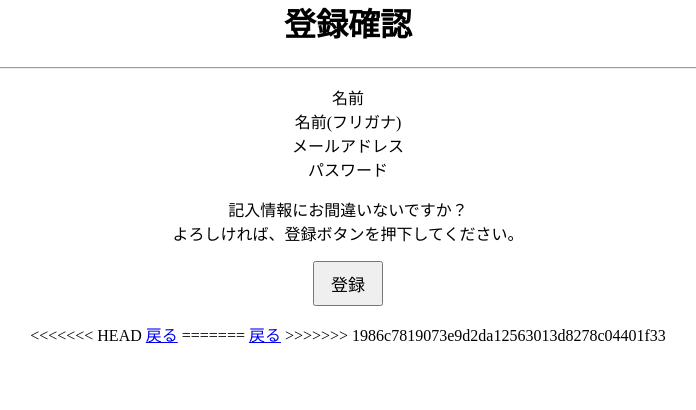
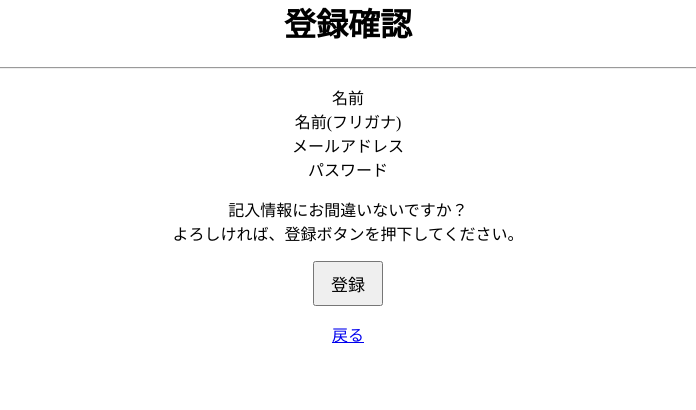
Before and after one commit to rumi0221/SWEETSTOWN, a PHP site: page /signup-check.php in a window 1280 px wide. Shown: the part 22-432 px from the top of the page, without its empty margins (292-988 px from the left). Run offline with PHP 8.4, Linux system fonts and the light colour scheme; data that the repository does not hold is empty.

Commit message:
Update signup-check.php

```diff
--- a/USER/signup-check.php
+++ b/USER/signup-check.php
@@ -32,11 +32,7 @@
         よろしければ、登録ボタンを押下してください。</p>
     <p><button type="submit">登録</button></p>
 </from>
-<<<<<<< HEAD
-<a href="login.php">戻る</a>
-=======
 <a href="signup.php">戻る</a>
->>>>>>> 1986c7819073e9d2da12563013d8278c04401f33
 </div>
 </body>
 </html>
```
